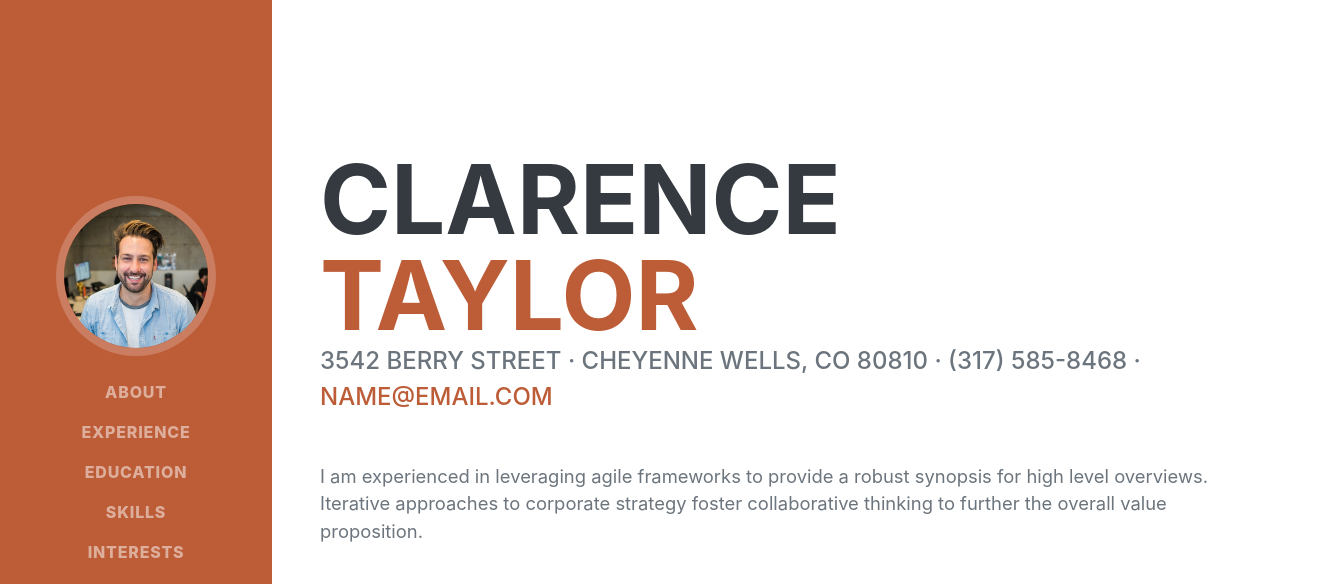
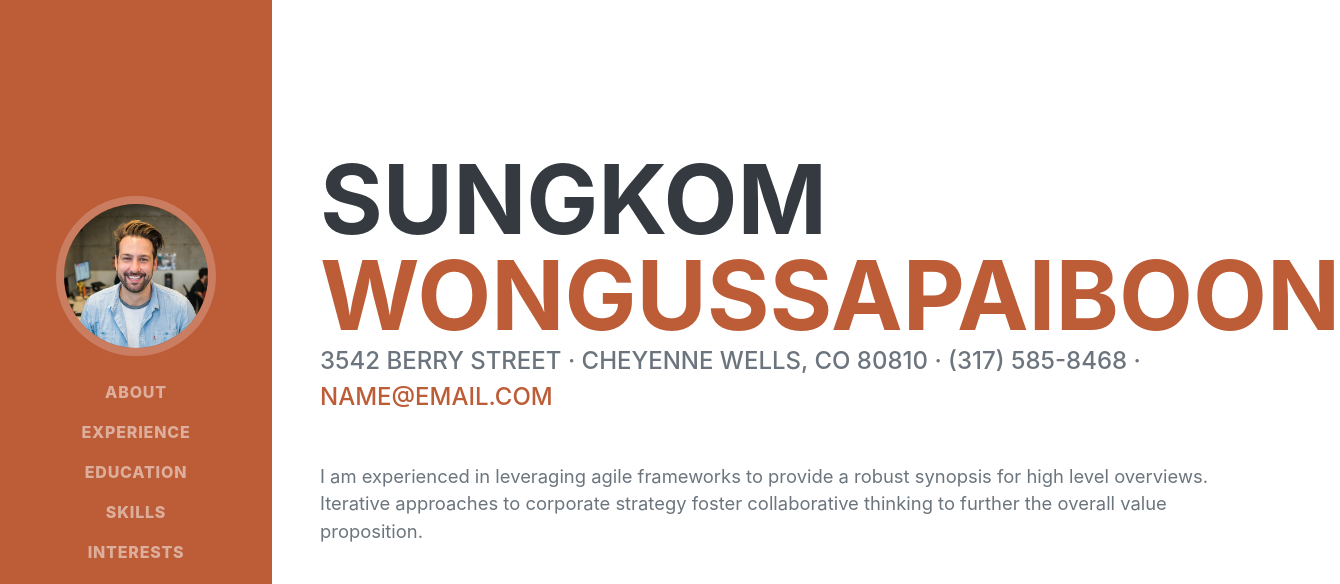
Before and after one commit to phenomenonex2/phenomenonex2.github.io, a plain HTML site: page index.html in a window 1280 px wide. Shown: the top 584 px of the page, 1340 px wide, since content can reach past the window. Drawn offline with nearby package versions, Linux system fonts and the light colour scheme; a web font is replaced by a local one.

Commit message:
Update index.html

```diff
--- a/index.html
+++ b/index.html
@@ -40,8 +40,8 @@
             <section class="resume-section" id="about">
                 <div class="resume-section-content">
                     <h1 class="mb-0">
-                        Clarence
-                        <span class="text-primary">Taylor</span>
+                        Sungkom
+                        <span class="text-primary">Wongussapaiboon</span>
                     </h1>
                     <div class="subheading mb-5">
                         3542 Berry Street · Cheyenne Wells, CO 80810 · (317) 585-8468 ·
```
